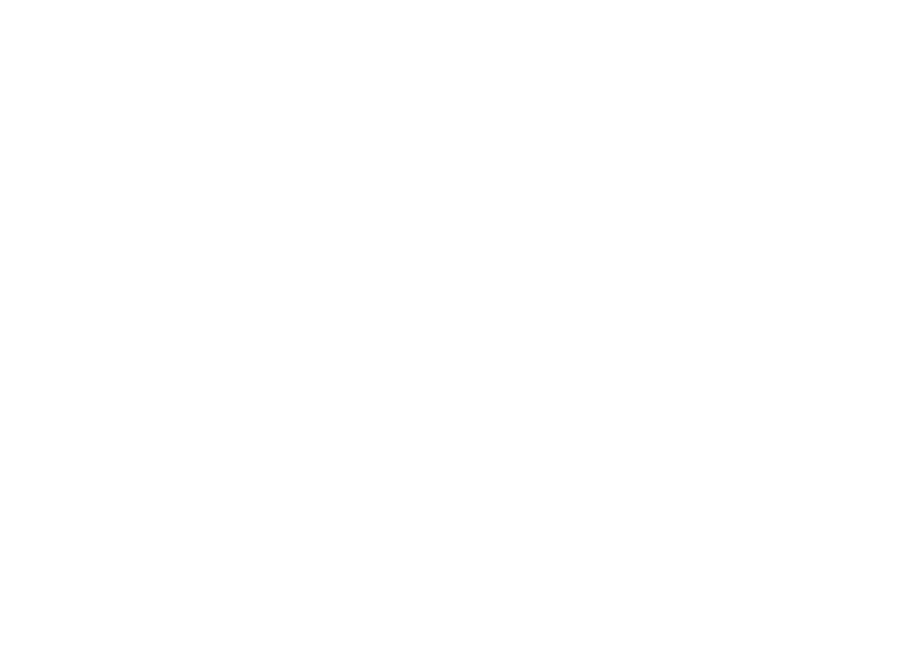
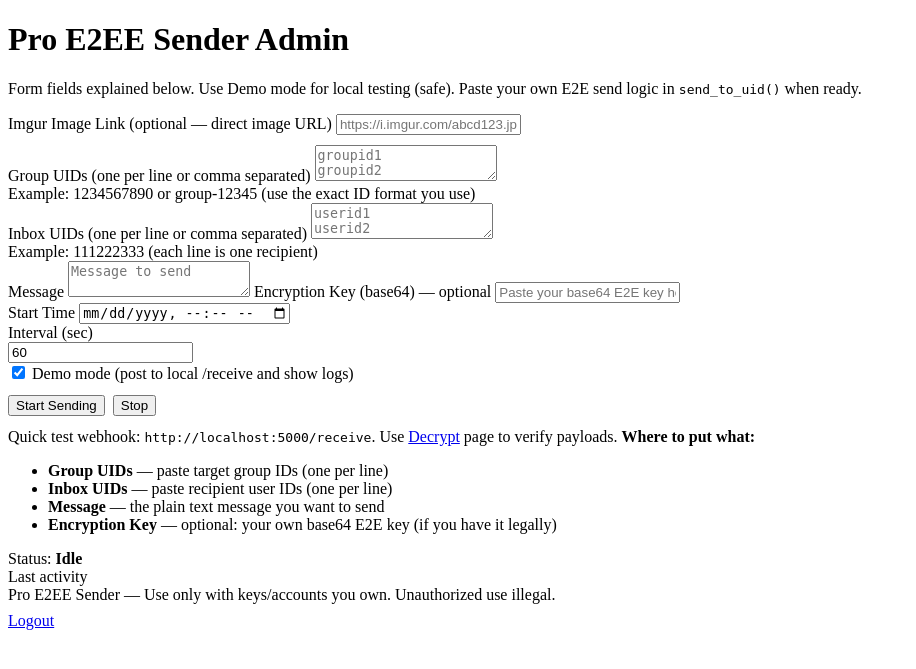
Before and after one commit to Dev093235/E2EE-CONVO-FINAL-SERVER, a Flask app: page / in a window 1280 px wide. Before the commit the part shown is empty. Shown: the top 669 px of the page, without its empty margins (0-916 px from the left). Run offline with Flask 2, Linux system fonts and the light colour scheme; the visitor is signed in with stand-in values (Sample User, id 1); data that the repository does not hold is empty.

Commit message:
Update index.html

```diff
--- a/templates/index.html
+++ b/templates/index.html
@@ -0,0 +1,98 @@
+<!doctype html>
+<html lang="en">
+<head>
+  <meta charset="utf-8"/>
+  <meta name="viewport" content="width=device-width,initial-scale=1"/>
+  <title>Pro E2EE Sender — Admin</title>
+  <link rel="stylesheet" href="{{ url_for('static', filename='style.css') }}">
+</head>
+<body>
+  <div class="container">
+    <div class="panel">
+      <h1>Pro E2EE Sender <span class="badge">Admin</span></h1>
+      <p class="lead">Form fields explained below. Use Demo mode for local testing (safe). Paste your own E2E send logic in <code>send_to_uid()</code> when ready.</p>
+
+      <form action="/start" method="post" enctype="multipart/form-data" id="mainForm">
+        <label>Imgur Image Link (optional — direct image URL)</label>
+        <input class="input" id="imgur_link" name="imgur_link" type="url" placeholder="https://i.imgur.com/abcd123.jpg">
+        <div id="imgPreview" style="margin-top:10px;text-align:center;"></div>
+
+        <label>Group UIDs (one per line or comma separated)</label>
+        <textarea class="input" name="group_uids" placeholder="groupid1&#10;groupid2"></textarea>
+        <div class="small">Example: 1234567890 or group-12345 (use the exact ID format you use)</div>
+
+        <label>Inbox UIDs (one per line or comma separated)</label>
+        <textarea class="input" name="inbox_uids" placeholder="userid1&#10;userid2"></textarea>
+        <div class="small">Example: 111222333 (each line is one recipient)</div>
+
+        <label>Message</label>
+        <textarea class="input" name="message" placeholder="Message to send"></textarea>
+
+        <label>Encryption Key (base64) — optional</label>
+        <input class="input" name="encryption_key" type="text" placeholder="Paste your base64 E2E key here (optional)">
+
+        <div class="row">
+          <div style="flex:1">
+            <label>Start Time</label>
+            <input class="input" name="time_to_send" type="datetime-local" required>
+          </div>
+          <div style="width:130px">
+            <label>Interval (sec)</label>
+            <input class="input" name="interval" type="number" value="60" min="5" required>
+          </div>
+        </div>
+
+        <label><input type="checkbox" name="demo_mode" checked> Demo mode (post to local /receive and show logs)</label>
+
+        <div style="display:flex;gap:8px;margin-top:12px">
+          <button class="btn btn-primary" type="submit">Start Sending</button>
+          <button class="btn btn-ghost" formaction="/stop" formmethod="post">Stop</button>
+        </div>
+      </form>
+
+      <div style="margin-top:12px" class="small">
+        Quick test webhook: <code>http://localhost:5000/receive</code>. Use <a href="/decrypt">Decrypt</a> page to verify payloads. <strong>Where to put what:</strong>
+        <ul>
+          <li><strong>Group UIDs</strong> — paste target group IDs (one per line)</li>
+          <li><strong>Inbox UIDs</strong> — paste recipient user IDs (one per line)</li>
+          <li><strong>Message</strong> — the plain text message you want to send</li>
+          <li><strong>Encryption Key</strong> — optional: your own base64 E2E key (if you have it legally)</li>
+        </ul>
+      </div>
+    </div>
+
+    <div class="right">
+      <div class="status">Status: <strong id="st">Idle</strong></div>
+      <div class="small">Last activity</div>
+      <div id="log" class="logbox"></div>
+      <div class="footer">Pro E2EE Sender — Use only with keys/accounts you own. Unauthorized use illegal.</div>
+      <div style="margin-top:8px"><a class="btn btn-ghost" href="/logout">Logout</a></div>
+    </div>
+  </div>
+
+<script>
+async function pollStatus(){
+  try{
+    let r = await fetch('/status');
+    let j = await r.json();
+    document.getElementById('st').innerText = j.sending ? 'Sending' : 'Idle';
+    let log = document.getElementById('log');
+    log.innerHTML = j.log.slice().reverse().map(l => `<div>${l}</div>`).join('');
+  }catch(e){}
+  setTimeout(pollStatus,1500);
+}
+pollStatus();
+
+document.getElementById('imgur_link').addEventListener('input', function(e){
+  const url = e.target.value.trim();
+  const preview = document.getElementById('imgPreview');
+  if(!url){ preview.innerHTML = ''; return; }
+  if(url.match(/\.(jpg|jpeg|png|gif|webp)$/i)){
+    preview.innerHTML = `<img src="${url}" alt="imgur-preview" style="max-width:100%;border-radius:8px;box-shadow:0 6px 20px rgba(0,0,0,0.5)">`;
+  } else {
+    preview.innerHTML = `<div class="small">Provide direct image link (ends with .jpg/.png/.webp)</div>`;
+  }
+});
+</script>
+</body>
+          </html>
```
